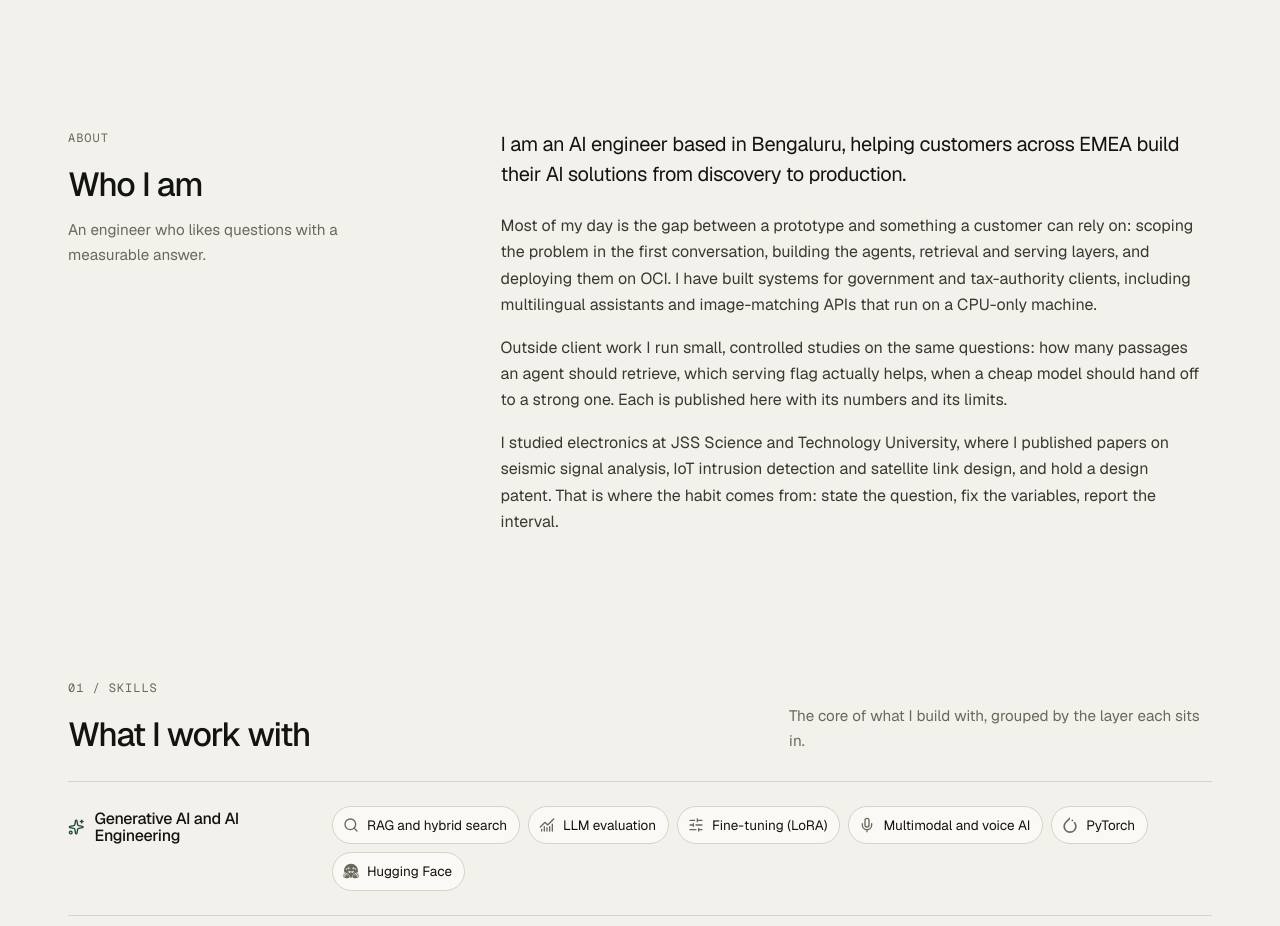
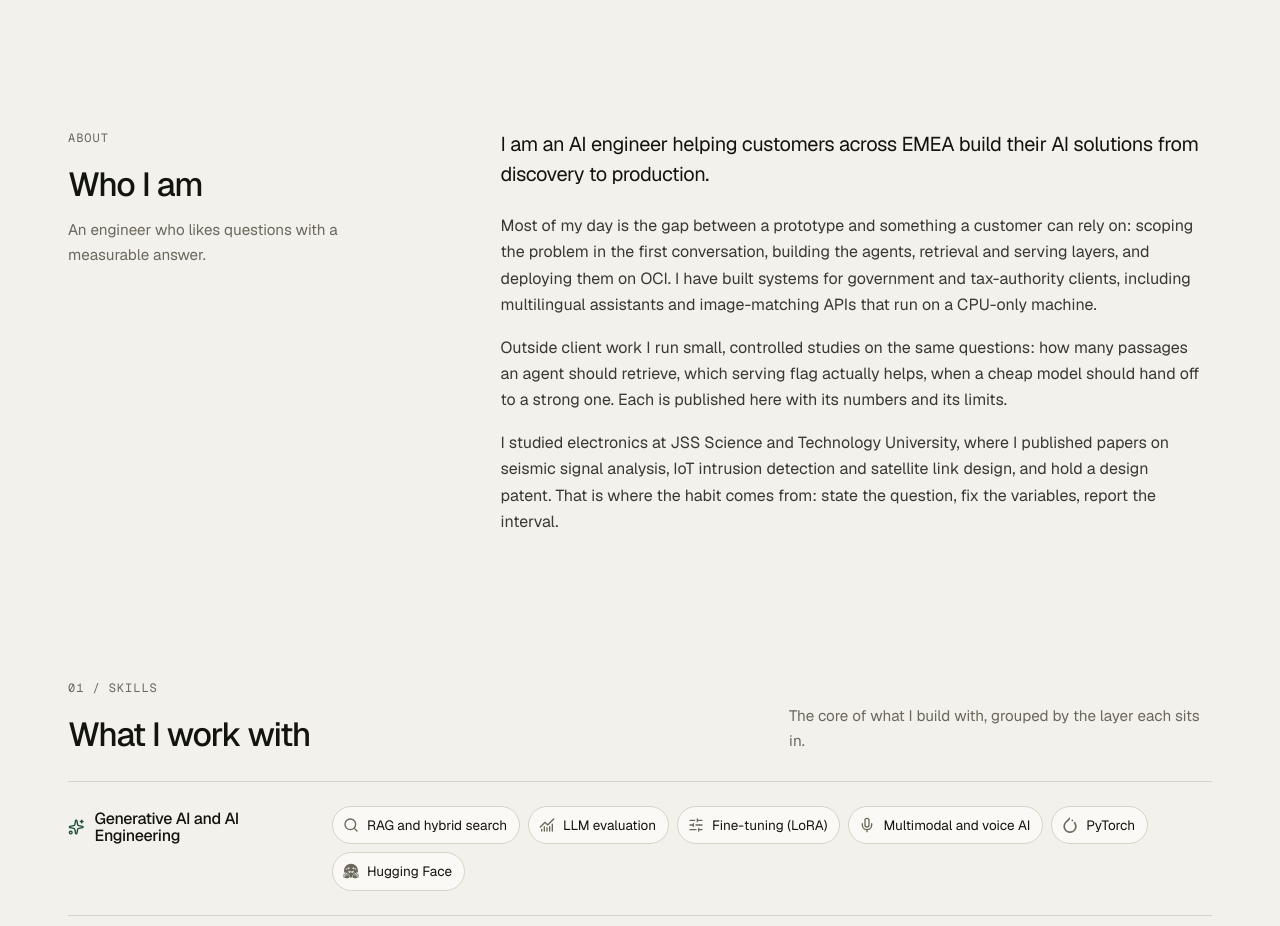
Before and after one commit to Aprameya-C-V/aprameyacv-site, a plain HTML site: page index.html in a window 1280 px wide. Shown: the part 800-1726 px from the top of the page. Drawn offline with nearby package versions, Linux system fonts and the light colour scheme.

Commit message:
about: drop the location from the lead line

```diff
--- a/index.html
+++ b/index.html
@@ -74,7 +74,7 @@
   <div class="wrap split">
     <div class="split-l"><p class="eyebrow mono">About</p><h2>Who I am</h2><p class="muted">An engineer who likes questions with a measurable answer.</p></div>
     <div class="about reveal">
-      <p class="about-lead">I am an AI engineer based in Bengaluru, helping customers across EMEA build their AI solutions from discovery to production.</p>
+      <p class="about-lead">I am an AI engineer helping customers across EMEA build their AI solutions from discovery to production.</p>
       <p>Most of my day is the gap between a prototype and something a customer can rely on: scoping the problem in the first conversation, building the agents, retrieval and serving layers, and deploying them on OCI. I have built systems for government and tax-authority clients, including multilingual assistants and image-matching APIs that run on a CPU-only machine.</p>
       <p>Outside client work I run small, controlled studies on the same questions: how many passages an agent should retrieve, which serving flag actually helps, when a cheap model should hand off to a strong one. Each is published here with its numbers and its limits.</p>
       <p>I studied electronics at JSS Science and Technology University, where I published papers on seismic signal analysis, IoT intrusion detection and satellite link design, and hold a design patent. That is where the habit comes from: state the question, fix the variables, report the interval.</p>
```
